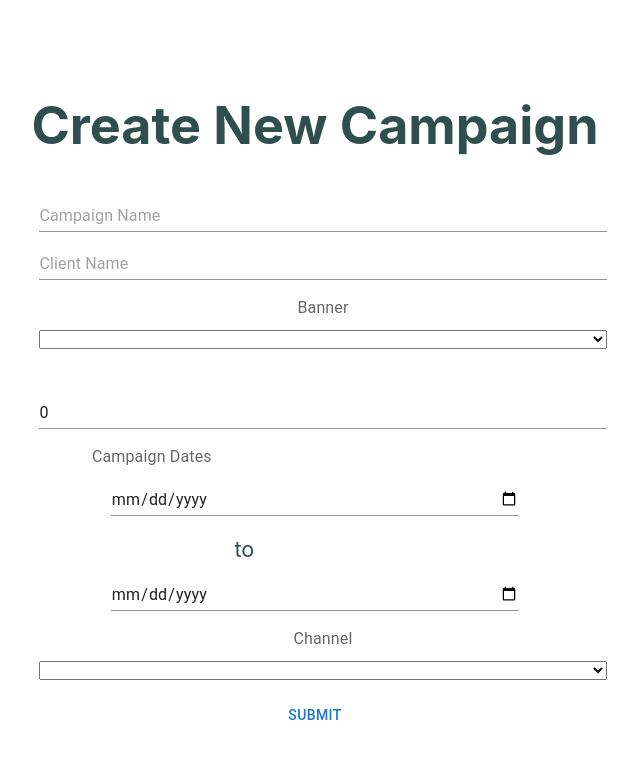
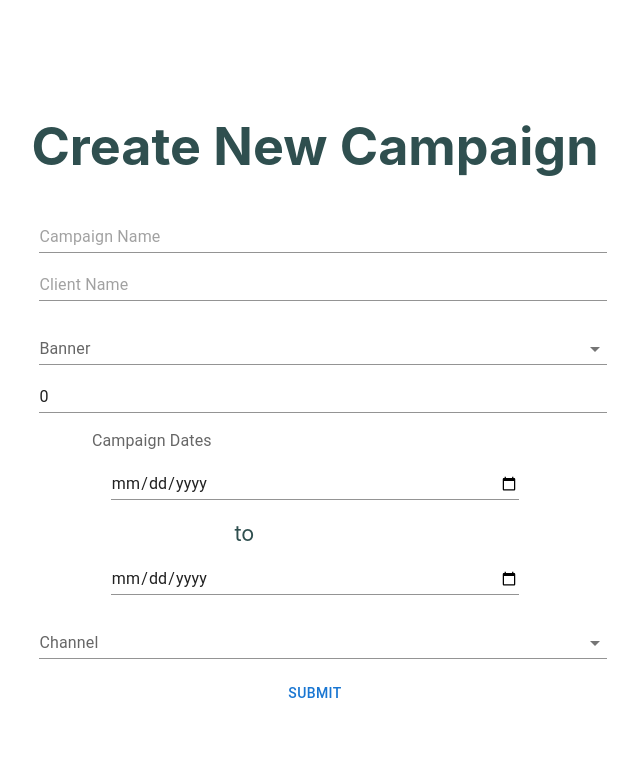
Before and after one commit to emmpaz/full-stack-dashboard, a React (Create React App) app in the folder my-app/: page /createCampaign in a window 1280 px wide. Shown: the top 758 px of the page, without its empty margins (325-965 px from the left). Built offline with nearby package versions, Linux system fonts and the light colour scheme; no server answers.

Commit message:
campaign works

```diff
--- a/my-app/src/components/InStoreOptions.tsx
+++ b/my-app/src/components/InStoreOptions.tsx
@@ -3,23 +3,25 @@ import React, { useState } from 'react';
 import { Campaign } from '../helper files/types';
 
 
-export const InStoreOptions = (props:{ change : (name:any, value:any) => void}) => {
+export const InStoreOptions = (props:{ change : (name: string, value: string) => void}) => {
 
     const [inStoreOptions, setInStoreOptions] = useState<String>("");
 
     const handleInStoreChange = (e: any) => {
+        setInStoreOptions(e.target.value);
+
         const {name , value} = e.target;
         props.change(name, value);
         //props.currentCamp.instoreOptions = e.target.value;
-        setInStoreOptions(value);
     }
 
     const [region, setRegion] = useState<String>("");
     const handleRegionChange = (e : any) => {
+      setRegion(e.target.value);
+
       const {name , value} = e.target;
       props.change(name, value);
       //props.currentCamp.targetRegion = e.target.value;
-      setRegion(value);
     }
 
     return(
@@ -31,39 +33,37 @@ export const InStoreOptions = (props:{ change : (name:any, value:any) => void})
         noValidate
         autoComplete="off">
 
-        <form style ={{width: '100%'}}>
+        <FormControl style ={{width: '100%'}} variant="standard">
               <InputLabel id="instore_id">In-Store Options</InputLabel>
-              <select style ={{width: '100%'}} id="in_store_options_id" name="instoreOptions" onChange={handleInStoreChange}>
-                <option value="none"></option>
-                <option value="In-Store TV">In-Store TV</option>
-                <option value="POS Screen<">POS Screen</option>
-              </select>
-            </form>
+              <Select style ={{width: '100%'}} id="in_store_options_id" name="instoreOptions" onChange={handleInStoreChange}>
+                <MenuItem value="In-Store TV">In-Store TV</MenuItem>
+                <MenuItem value="POS Screen<">POS Screen</MenuItem>
+              </Select>
+            </FormControl>
 
-            <form style ={{width: '100%'}}>
+            <FormControl style ={{width: '100%'}} variant="standard">
               <InputLabel id="region_id">Store Location</InputLabel>
-              <select style ={{width: '100%'}} id="region_id" name="storeLocation" onChange={handleRegionChange}>
-                <option value="none"></option>
-                <option value="DE">DE</option>
-                <option value="VA">VA</option>
-                <option value="GA">GA</option>
-                <option value="KY">KY</option>
-                <option value="MD">MD</option>
-                <option value="NC">NC</option>
-                <option value="PA">PA</option>
-                <option value="SC">SC</option>
-                <option value="TN">TN</option>
-                <option value="WV">WV</option>
-                <option value="CT">CT</option>
-                <option value="NJ">NJ</option>
-                <option value="DC">DC</option>
-                <option value="ME">ME</option>
-                <option value="NH">NH</option>
-                <option value="VT">VT</option>
-                <option value="MA">MA</option>
-                <option value="RI">RI</option>
-              </select>
-            </form>
+              <Select style ={{width: '100%'}} id="region_id" name="storeLocation" onChange={handleRegionChange}>
+                <MenuItem value="DE">DE</MenuItem>
+                <MenuItem value="VA">VA</MenuItem>
+                <MenuItem value="GA">GA</MenuItem>
+                <MenuItem value="KY">KY</MenuItem>
+                <MenuItem value="MD">MD</MenuItem>
+                <MenuItem value="NC">NC</MenuItem>
+                <MenuItem value="PA">PA</MenuItem>
+                <MenuItem value="SC">SC</MenuItem>
+                <MenuItem value="TN">TN</MenuItem>
+                <MenuItem value="WV">WV</MenuItem>
+                <MenuItem value="CT">CT</MenuItem>
+                <MenuItem value="NJ">NJ</MenuItem>
+                <MenuItem value="DC">DC</MenuItem>
+                <MenuItem value="ME">ME</MenuItem>
+                <MenuItem value="NH">NH</MenuItem>
+                <MenuItem value="VT">VT</MenuItem>
+                <MenuItem value="MA">MA</MenuItem>
+                <MenuItem value="RI">RI</MenuItem>
+              </Select>
+            </FormControl>
 
         </Box>
     )
--- a/my-app/src/components/OnsiteOptions.tsx
+++ b/my-app/src/components/OnsiteOptions.tsx
@@ -3,7 +3,7 @@ import React, { useState } from 'react';
 import { Campaign } from '../helper files/types';
 
 
-export const OnsiteOptions = (props:{ change : (name:any, value:any) => void}) => {
+export const OnsiteOptions = (props:{ change : (name: string, value: string) => void}) => {
     const [onsiteOptions, setOnsiteOptions] = useState<String>("");
 
     const handleOnsiteChange = (e: any) => {
@@ -32,6 +32,7 @@ export const OnsiteOptions = (props:{ change : (name:any, value:any) => void}) =
     const [region, setRegion] = useState<String>("");
     const handleRegionChange = (e : any) => {
         setRegion(e.target.value);
+
         const {name , value} = e.target;
         props.change(name, value);
     }
--- a/my-app/src/components/createCampaignComp.tsx
+++ b/my-app/src/components/createCampaignComp.tsx
@@ -29,12 +29,15 @@ const defaultCampaign: Campaign = {
 }
 
 export const CreateCampaignComp = () => {
-    const [newCampaign, setNewCampaign] = useState<Campaign>(defaultCampaign)
+    const [newCampaign, setNewCampaign] = useState<Campaign>(defaultCampaign);
 
-    const componentHandler = (name :any, value : any) => {
-      var campaignTemp = JSON.parse(JSON.stringify(newCampaign));
-      campaignTemp = {...campaignTemp, [name]:value};
-      setNewCampaign(campaignTemp);
+    const componentHandler = (name : string, value : string) => {
+
+      setNewCampaign((prevState) => ({
+        ...prevState,
+        [name]:value
+      }));
+
     }
 
     const navigate = useNavigate();
@@ -42,37 +45,37 @@ export const CreateCampaignComp = () => {
     //handles all inputs (campiagn name, client, budget, start/end date)
     const handleInputChange = (e: any) => {
         const { name, value } = e.target;
-        var campaignTemp = JSON.parse(JSON.stringify(newCampaign));
-        campaignTemp = {...campaignTemp, [name]:value};
-        setNewCampaign(campaignTemp);
-        if(e.target.value == "Off-Site"){
-          setchannelSelectionOption(<SocialMedia change={componentHandler}/>);
-        }
-        else if(e.target.value == "On-Site"){
-          setchannelSelectionOption(<OnsiteOptions change={componentHandler}/>);
-        }
-        else if(e.target.value == "In-Store"){
-          setchannelSelectionOption(<InStoreOptions change={componentHandler}/>);
-        }
+
+        setNewCampaign((prevState) => ({
+          ...prevState,
+          [name]:value
+        }));
+
       };
 
       const [bannerDisplay, setBannerDisplay] = useState<string>("");
       const handleBannerChange = (e: any) => {
+        setBannerDisplay(e.target.value);
+
         const { name, value } = e.target;
-        setBannerDisplay(e.target.value);
-        var campaignTemp = JSON.parse(JSON.stringify(newCampaign));
-        campaignTemp = {...campaignTemp, [name]:value};
-        setNewCampaign(campaignTemp);
+        setNewCampaign((prevState) => ({
+          ...prevState,
+          [name]:value,
+          bannerId:getBannerId(value)
+        }));
       }
 
       const [channelSelectionOption, setchannelSelectionOption] = useState<JSX.Element>();
       const [channelDisplay, setChannelDisplay] = useState<string>("");
       const handleChannelChange = (e: any) => {
         setChannelDisplay(e.target.value);
+
         const { name, value } = e.target;
-        var campaignTemp = JSON.parse(JSON.stringify(newCampaign));
-        campaignTemp = {...campaignTemp, [name]:value};
-        setNewCampaign(campaignTemp);
+        setNewCampaign((prevState) => ({
+          ...prevState,
+          [name]:value
+        }));
+
         if(e.target.value == "Off-Site"){
           setchannelSelectionOption(<SocialMedia change={componentHandler}/>);
         }
@@ -103,16 +106,19 @@ export const CreateCampaignComp = () => {
 
     const handleSubmit = (event: { preventDefault: () => void; }) => {
         event.preventDefault();
-        var campaignTemp = JSON.parse(JSON.stringify(newCampaign));
-        campaignTemp = {...campaignTemp, ['bannerId']:getBannerId(campaignTemp.banner)};
-        setNewCampaign(campaignTemp);
+
+        // setNewCampaign((prevState) => ({
+        //   ...prevState,
+        //   bannerId:getBannerId(prevState.banner)
+        // }));
+
         axios.post('https://ps-springboot.azurewebsites.net/campaign', newCampaign)
             .then(res => {
                 console.log(res);
                 console.log(res.data);
             })
 
-        navigate("/dashboard", {state: {bannerId: initBannerId}});
+        //navigate("/dashboard", {state: {bannerId: initBannerId}});
     }
 
     return (
@@ -126,32 +132,32 @@ export const CreateCampaignComp = () => {
       >
             <Input style ={{width: '100%'}} type="text" name="campaignName" placeholder="Campaign Name" value={newCampaign.campaignName} onChange={handleInputChange}></Input><br />
             <Input style ={{width: '100%'}} type="text" name="company" placeholder="Client Name" value={newCampaign.company} onChange={handleInputChange}></Input><br />
-            <form style ={{width: '100%'}}>
+            <FormControl style ={{width: '100%'}} variant="standard">
               <InputLabel id="banner_id">Banner</InputLabel>
-              <select style ={{width: '100%'}} id="banner_selection" value={bannerDisplay} name="banner" onChange={handleBannerChange}>
-                <option value="none"></option>
-                <option value="Fresh Direct">Fresh Direct</option>
-                <option value="Food Lion">Food Lion</option>
-                <option value="Stop and Shop">Stop and Shop</option>
-                <option value="The Giant Company">The Giant Company</option>
-                <option value="Giant">Giant</option>
-                <option value="Hannaford">Hannaford</option>
-              </select>
-            </form> <br />
+              <Select style ={{width: '100%'}} id="banner_selection" value={bannerDisplay} name="banner" onChange={handleBannerChange}>
+                <MenuItem value="none"></MenuItem>
+                <MenuItem value="Fresh Direct">Fresh Direct</MenuItem>
+                <MenuItem value="Food Lion">Food Lion</MenuItem>
+                <MenuItem value="Stop and Shop">Stop and Shop</MenuItem>
+                <MenuItem value="The Giant Company">The Giant Company</MenuItem>
+                <MenuItem value="Giant">Giant</MenuItem>
+                <MenuItem value="Hannaford">Hannaford</MenuItem>
+              </Select>
+            </FormControl> <br />
             <Input style ={{width: '100%'}} type="number" placeholder="budget" name="budget" value={newCampaign.budget} onChange={handleInputChange}></Input><br />
             <InputLabel>Campaign Dates</InputLabel>
             <Input style={{width: '72%'}} type="date" name="startDate" value={newCampaign.startDate} onChange={handleInputChange}></Input>
             <p><small>to</small></p>
             <Input style={{width: '72%'}} type="date" name="endDate" value={newCampaign.endDate} onChange={handleInputChange}></Input><br />
-            <form style ={{width: '100%'}}>
+            <FormControl style ={{width: '100%'}} variant="standard">
               <InputLabel id="channel_id">Channel</InputLabel>
-              <select style ={{width: '100%'}} id="channel_selection" value={channelDisplay} name="channel" onChange={handleChannelChange}>
-                <option value="none"></option>
-                <option value="On-Site">On-Site</option>
-                <option value="Off-Site">Off-Site</option>
-                <option value="In-Store">In-Store</option>
-              </select>
-            </form>
+              <Select style ={{width: '100%'}} id="channel_selection" value={channelDisplay} name="channel" onChange={handleChannelChange}>
+                <MenuItem value="none"></MenuItem>
+                <MenuItem value="On-Site">On-Site</MenuItem>
+                <MenuItem value="Off-Site">Off-Site</MenuItem>
+                <MenuItem value="In-Store">In-Store</MenuItem>
+              </Select>
+            </FormControl>
             {channelSelectionOption}
             <Button type="submit" onClick={handleSubmit}>Submit</Button>
         </Box>
--- a/my-app/src/components/socialMedia.tsx
+++ b/my-app/src/components/socialMedia.tsx
@@ -3,7 +3,7 @@ import React, { useEffect, useRef, useState } from 'react';
 import { Campaign } from '../helper files/types';
 
 
-export const SocialMedia = (props: { change : (name:any, value:any) => void}) => {
+export const SocialMedia = (props: { change : (name: string, value: string) => void}) => {
 
 
 
@@ -12,29 +12,23 @@ export const SocialMedia = (props: { change : (name:any, value:any) => void}) =>
     const HandleSocialChange = (e: any) => {
         setSocialMedia(e.target.value);
 
-        useEffect(() => {
         const {name , value} = e.target;
         props.change(name, value);
-        }, [socialMedia])
     }
     const [ageRange, setAgeRange] = useState<string>("");
     const HandleAgeChange = (e : any) => {
         setAgeRange(e.target.value);
 
-        useEffect(() => {
         const {name , value} = e.target;
         props.change(name, value);
-        }, [ageRange])
     }
 
     const [region, setRegion] = useState<string>("");
     const HandleRegionChange = (e : any) => {
         setRegion(e.target.value);
 
-        useEffect(() => {
         const {name , value} = e.target;
         props.change(name, value);
-        }, [region])
     }
 
 
```
Lines whose indentation alone changed are shown as unchanged.
